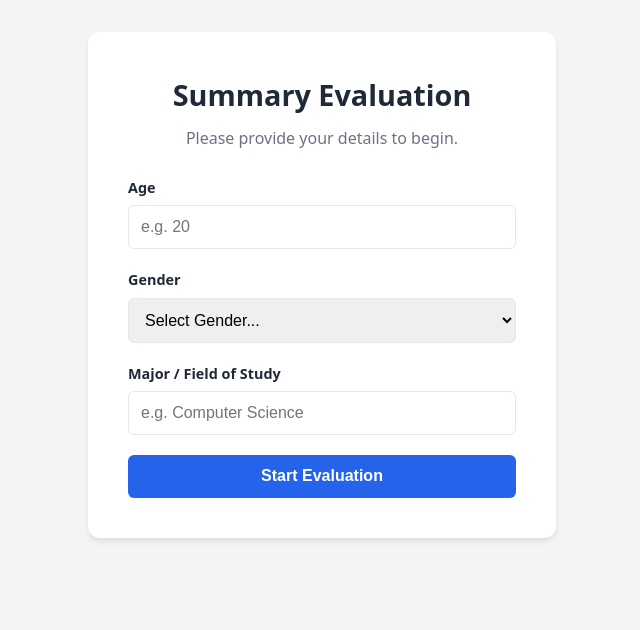
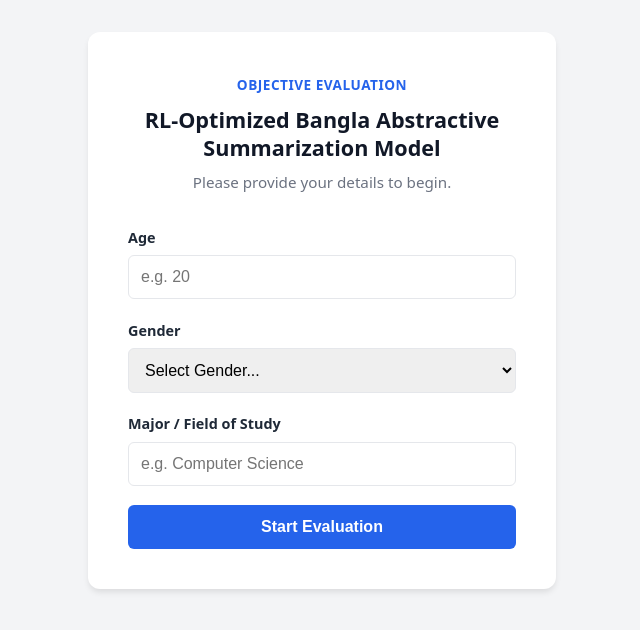
Before and after one commit to IbsharIbnaEbad/reinsum-eval, a plain HTML site: page index.html in a window 1280 px wide. Shown: the whole page, without its empty margins (318-958 px from the left). Drawn offline with nearby package versions, Linux system fonts and the light colour scheme.

Commit message:
Update index.html

```diff
--- a/index.html
+++ b/index.html
@@ -3,16 +3,22 @@
 <head>
     <meta charset="UTF-8">
     <meta name="viewport" content="width=device-width, initial-scale=1.0">
-    <title>Summary Evaluation - Start</title>
+    <title>Objective Evaluation of RL-Optimized Bangla Abstractive Summarization model</title>
     <link rel="stylesheet" href="style.css">
     <script src="https://cdn.jsdelivr.net/npm/@supabase/supabase-js@2"></script>
 </head>
 <body>
     <div id="welcome-page" class="page active container">
         <div class="card">
-            <div class="text-center">
-                <h1>Summary Evaluation</h1>
-                <p>Please provide your details to begin.</p>
+            <!-- UPDATED TITLE SECTION -->
+            <div class="text-center" style="margin-bottom: 2rem;">
+                <span style="font-size: 0.85rem; font-weight: 700; color: var(--primary); text-transform: uppercase; letter-spacing: 0.5px;">
+                    Objective Evaluation
+                </span>
+                <h1 style="font-size: 1.35rem; line-height: 1.3; margin-top: 0.5rem; margin-bottom: 0.5rem; color: var(--dark);">
+                    RL-Optimized Bangla Abstractive Summarization Model
+                </h1>
+                <p style="font-size: 0.95rem;">Please provide your details to begin.</p>
             </div>
 
             <div id="form-error" class="error-msg hidden"></div>
@@ -28,7 +34,6 @@
                         <option value="">Select Gender...</option>
                         <option value="Male">Male</option>
                         <option value="Female">Female</option>
-
                     </select>
                 </div>
                 <div class="form-group">
@@ -39,11 +44,6 @@
             </div>
         </div>
     </div>
-
-
-
-
-
     <script src="app.js"></script>
 </body>
 </html>
```
